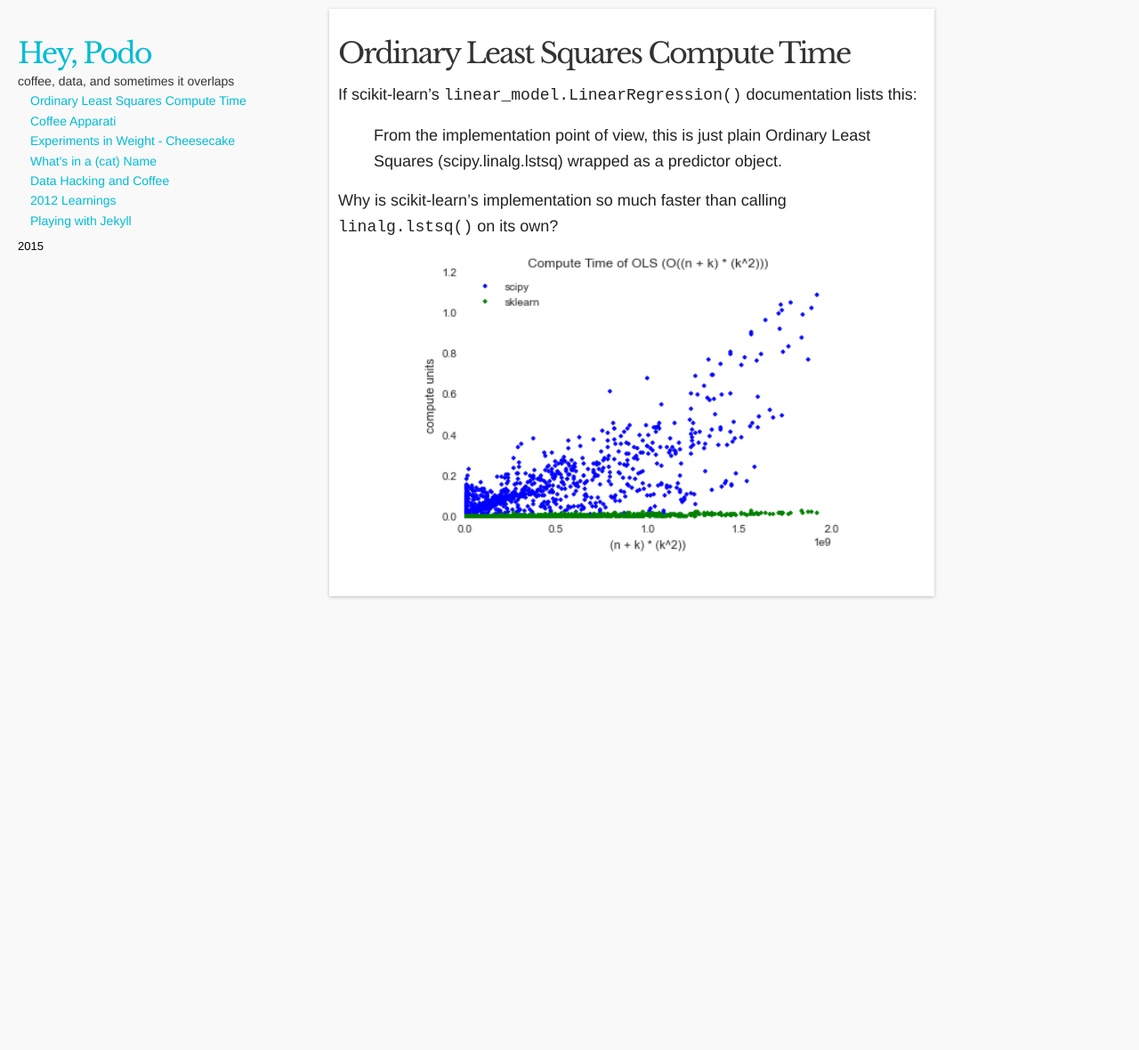
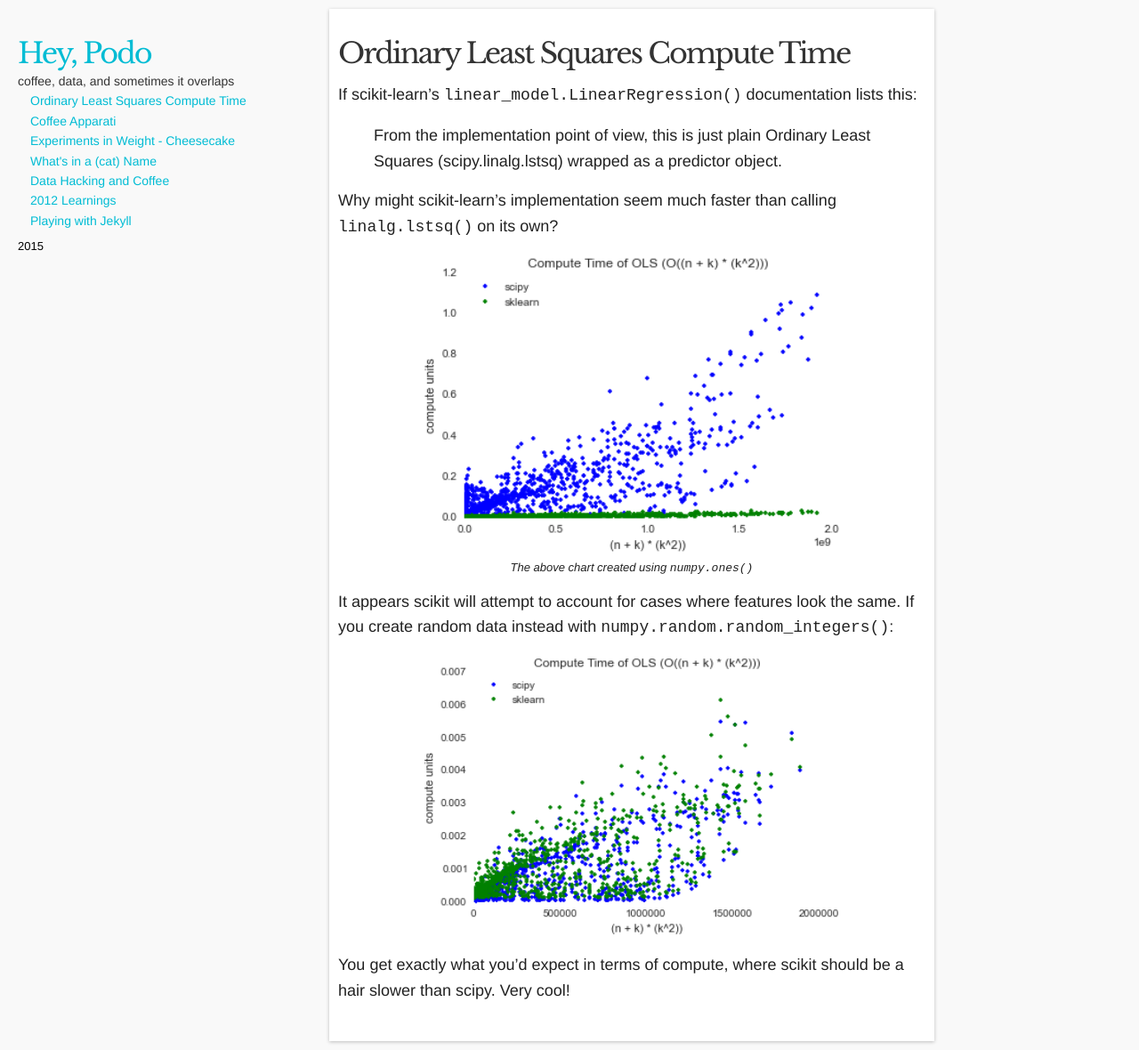
Before and after one commit to podopie/podopie.github.com, a Jekyll site: the page built from _posts/2015-04-28-ols_compute_time.md, in a window 1280 px wide. Shown: the whole page at 89% size. Built offline with Jekyll 4.4.1, drawn with Linux system fonts in a browser that asks for light colours; before the commit the page ends 900 px from its top, so only the background shows below that.

Commit message:
updating blog post

```diff
--- a/_posts/2015-04-28-ols_compute_time.md
+++ b/_posts/2015-04-28-ols_compute_time.md
@@ -7,6 +7,13 @@ If scikit-learn's `linear_model.LinearRegression()` documentation lists this:
 
 > From the implementation point of view, this is just plain Ordinary Least Squares (scipy.linalg.lstsq) wrapped as a predictor object.
 
-Why is scikit-learn's implementation so much faster than calling `linalg.lstsq()` on its own?
+Why might scikit-learn's implementation seem much faster than calling `linalg.lstsq()` on its own?
 
 <img class='center' src='/public/images/s/sklearn_vs_scipy.png' width='480' />
+<label class='center'>*The above chart created using `numpy.ones()`*</label>
+
+It appears scikit will attempt to account for cases where features look the same. If you create random data instead with `numpy.random.random_integers()`:
+
+<img class='center' src='/public/images/s/random_ols.png' width='480' />
+
+You get exactly what you'd expect in terms of compute, where scikit should be a hair slower than scipy. Very cool!
```
Also changed, not shown: public/images/s/random_ols.png (added).
